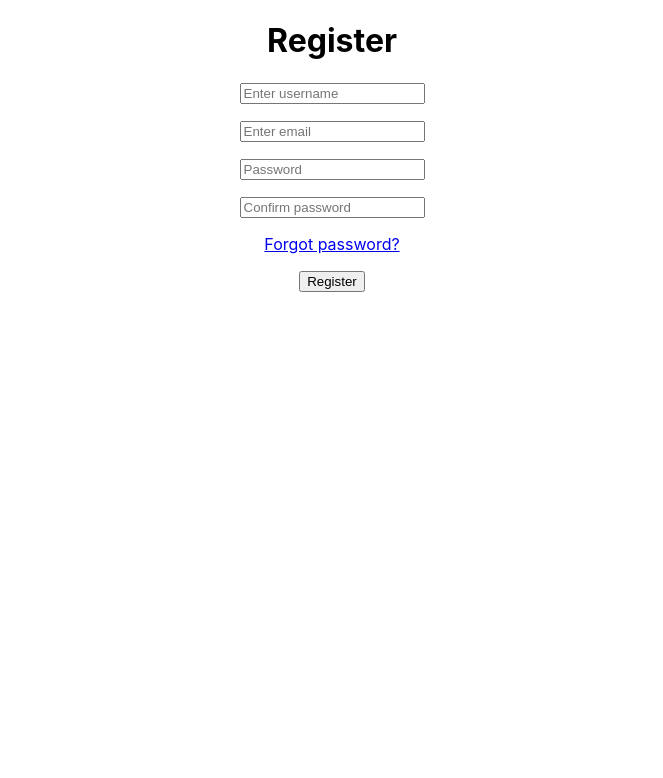
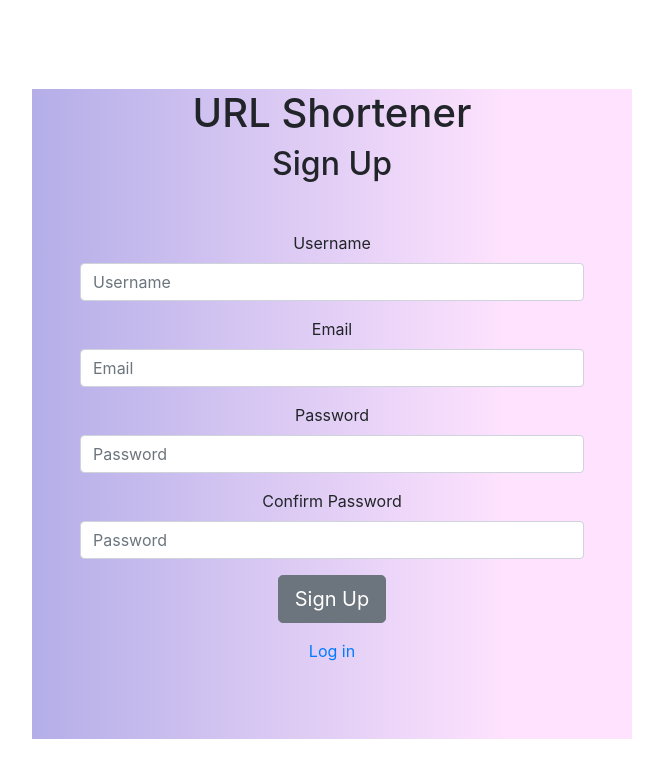
Before and after one commit to burakintisah/url-shortener, a React (Create React App) app in the folder frontend/: page /register in a window 1280 px wide. Shown: the top 778 px of the page, without its empty margins (308-971 px from the left). Built offline with nearby package versions, Linux system fonts and the light colour scheme; what aws-amplify would draw is missing.

Commit message:
sign up and in ui implemented

```diff
--- a/frontend/package.json
+++ b/frontend/package.json
@@ -7,10 +7,14 @@
     "@testing-library/react": "^11.2.6",
     "@testing-library/user-event": "^12.8.3",
     "aws-amplify": "^3.3.27",
+    "bootstrap": "^4.6.0",
+    "mdbootstrap": "^4.19.2",
     "react": "^17.0.2",
     "react-dom": "^17.0.2",
     "react-router-dom": "^5.2.0",
     "react-scripts": "4.0.3",
+    "reactstrap": "^8.9.0",
+    "styled-components": "^5.2.3",
     "web-vitals": "^1.1.1"
   },
   "scripts": {
--- a/frontend/public/index.html
+++ b/frontend/public/index.html
@@ -2,7 +2,7 @@
 <html lang="en">
   <head>
     <meta charset="utf-8" />
-    <link rel="icon" href="%PUBLIC_URL%/favicon.ico" />
+    <link rel="icon" href="%PUBLIC_URL%/favicon.png" />
     <meta name="viewport" content="width=device-width, initial-scale=1" />
     <meta name="theme-color" content="#000000" />
     <meta
@@ -10,34 +10,15 @@
       content="Web site created using create-react-app"
     />
     <link rel="apple-touch-icon" href="%PUBLIC_URL%/logo192.png" />
-    <!--
-      manifest.json provides metadata used when your web app is installed on a
-      user's mobile device or desktop. See https://developers.google.com/web/fundamentals/web-app-manifest/
-    -->
     <link rel="manifest" href="%PUBLIC_URL%/manifest.json" />
-    <!--
-      Notice the use of %PUBLIC_URL% in the tags above.
-      It will be replaced with the URL of the `public` folder during the build.
-      Only files inside the `public` folder can be referenced from the HTML.
-
-      Unlike "/favicon.ico" or "favicon.ico", "%PUBLIC_URL%/favicon.ico" will
-      work correctly both with client-side routing and a non-root public URL.
-      Learn how to configure a non-root public URL by running `npm run build`.
-    -->
-    <title>React App</title>
+    <link rel="stylesheet" href="https://stackpath.bootstrapcdn.com/bootstrap/4.5.0/css/bootstrap.min.css" integrity="sha384-9aIt2nRpC12Uk9gS9baDl411NQApFmC26EwAOH8WgZl5MYYxFfc+NcPb1dKGj7Sk" crossorigin="anonymous">
+    <script src="https://kit.fontawesome.com/4b64c3ab5c.js" crossorigin="anonymous"></script>
+    <title>URL Shortener</title>
   </head>
   <body>
-    <noscript>You need to enable JavaScript to run this app.</noscript>
     <div id="root"></div>
-    <!--
-      This HTML file is a template.
-      If you open it directly in the browser, you will see an empty page.
-
-      You can add webfonts, meta tags, or analytics to this file.
-      The build step will place the bundled scripts into the <body> tag.
-
-      To begin the development, run `npm start` or `yarn start`.
-      To create a production bundle, use `npm run build` or `yarn build`.
-    -->
+    <script src="https://code.jquery.com/jquery-3.5.1.slim.min.js" integrity="sha384-DfXdz2htPH0lsSSs5nCTpuj/zy4C+OGpamoFVy38MVBnE+IbbVYUew+OrCXaRkfj" crossorigin="anonymous"></script>
+    <script src="https://cdn.jsdelivr.net/npm/popper.js@1.16.0/dist/umd/popper.min.js" integrity="sha384-Q6E9RHvbIyZFJoft+2mJbHaEWldlvI9IOYy5n3zV9zzTtmI3UksdQRVvoxMfooAo" crossorigin="anonymous"></script>
+    <script src="https://stackpath.bootstrapcdn.com/bootstrap/4.5.0/js/bootstrap.min.js" integrity="sha384-OgVRvuATP1z7JjHLkuOU7Xw704+h835Lr+6QL9UvYjZE3Ipu6Tp75j7Bh/kR0JKI" crossorigin="anonymous"></script>
   </body>
 </html>
--- a/frontend/src/components/auth/LogIn.js
+++ b/frontend/src/components/auth/LogIn.js
@@ -1,5 +1,7 @@
 import React, { Component } from 'react';
 import { Auth } from "aws-amplify"
+import { Button, Form, FormGroup, Label, Input } from 'reactstrap';
+import styled from 'styled-components'
 
 class LogIn extends Component {
     state = {
@@ -59,53 +61,55 @@ class LogIn extends Component {
     render() {
         return (
                 <div className="container">
-                    <h1>Log in</h1>
-
-
-                    <form onSubmit={this.handleSubmit}>
-                        <div>
-                            <p>
-                                <input
-                                    className="input"
+                    <LoginContainer >
+                        <Form className="login-form bk" onSubmit={this.handleSubmit}>
+                            <h1 >URL Shortener</h1>
+                            <h2>Login</h2>
+                            <FormGroup className="mt-5 ml-5 mr-5">
+                                <Label> Enter username or email</Label>
+                                <Input  className=""
                                         type="text"
                                         id="username"
-                                    placeholder="Enter username or email"
+                                        placeholder="Username or Email"
                                         value={this.state.username}
-                                    onChange={this.onInputChange}
-                                />
-                            </p>
-                        </div>
-                        <div>
-                            <p>
-                                <input
-                                    className="input"
-                                    type="password"
+                                        onChange={this.onInputChange} />
+                            </FormGroup>
+                            <FormGroup className="ml-5 mr-5">
+                                <Label> Password</Label>
+                                <Input  type="password"
                                         id="password"
                                         placeholder="Password"
                                         value={this.state.password}
-                                    onChange={this.onInputChange}
-                                />
-                            </p>
-
+                                        onChange={this.onInputChange} />
+                            </FormGroup>
+                            <Button className="btn-lg   ml-5 mr-5">Log in</Button>
+                            <div className='text-center mt-3 mb-3'>
+                                <a href="\register">Sign up</a>
+                                <span className="p-2">|</span>
+                                <a href="/forgotpassword">Forgot Password</a>
                             </div>
-                        <div>
-                            <p>
-                                <a href="/forgotpassword">Forgot password?</a>
-                            </p>
-
-                        </div>
-                        <div>
-                            <p>
-                                <button className="button">
-                                    Login
-                                </button>
-                            </p>
-
-                        </div>
-                    </form>
+                        </Form>
+                    </LoginContainer>
                 </div>
         );
     }
 }
 
 export default LogIn;
+
+const LoginContainer = styled.div`
+.body{
+    backgroun:#ffffff
+}
+.login-form{
+    width: 100%;
+    max-width: 600px;
+    margin-left: 25px;
+    margin: auto;
+    height: 500px;
+    margin-top:8%;
+    margin-bottom:10%;
+    background: rgb(147,50,158);
+    background: linear-gradient(90deg, rgba(147,50,158,1) 0%, rgba(180,174,232,1) 0%, rgba(255,227,254,1) 80%);
+  }
+`;
--- a/frontend/src/components/auth/Register.js
+++ b/frontend/src/components/auth/Register.js
@@ -1,5 +1,7 @@
 import React, { Component } from 'react';
-import { Auth } from "aws-amplify"
+import { Auth } from "aws-amplify";
+import { Button, Form, FormGroup, Label, Input } from 'reactstrap';
+import styled from 'styled-components';
 
 class Register extends Component {
     state = {
@@ -68,72 +70,69 @@ class Register extends Component {
     render() {
         return (
             <div className="container">
-                <h1>Register</h1>
-                <form onSubmit={this.handleSubmit}>
-                    <div>
-                        <p>
-                            <input
-                                className="input"
+                <RegContainer >
+                        <Form className="login-form bk" onSubmit={this.handleSubmit}>
+                            <h1 >URL Shortener</h1>
+                            <h2>Sign Up</h2>
+                            <FormGroup className="mt-5 ml-5 mr-5">
+                                <Label> Username</Label>
+                                <Input  className="input"
                                         type="text"
                                         id="username"
-                                placeholder="Enter username"
+                                        placeholder="Username"
                                         value={this.state.username}
-                                onChange={this.onInputChange}
-                            />
-                        </p>
-                    </div>
-                    <div >
-                        <p>
-                            <input
-                                className="input"
+                                        onChange={this.onInputChange} />
+                            </FormGroup>
+                            <FormGroup className="ml-5 mr-5">
+                                <Label> Email</Label>
+                                <Input  className="input"
                                         type="email"
                                         id="email"
-                                placeholder="Enter email"
+                                        placeholder="Email"
                                         value={this.state.email}
-                                onChange={this.onInputChange}
-                            />
-                        </p>
-                    </div>
-                    <div>
-                        <p>
-                            <input
-                                className="input"
+                                        onChange={this.onInputChange} />
+                            </FormGroup>
+                            <FormGroup className="ml-5 mr-5">
+                                <Label> Password</Label>
+                                <Input  className="input"
                                         type="password"
                                         id="password"
                                         placeholder="Password"
                                         value={this.state.password}
-                                onChange={this.onInputChange}
-                            />
-                        </p>
-                    </div>
-                    <div>
-                        <p>
-                            <input
-                                className="input"
+                                        onChange={this.onInputChange} />
+                            </FormGroup>
+                            <FormGroup className="ml-5 mr-5">
+                                <Label> Confirm Password</Label>
+                                <Input  className="input"
                                         type="password"
                                         id="confirmpassword"
-                                placeholder="Confirm password"
+                                        placeholder="Password"
                                         value={this.state.confirmpassword}
-                                onChange={this.onInputChange}
-                            />
-                        </p>
+                                        onChange={this.onInputChange} />
+                            </FormGroup>
+                            <Button className="btn-lg   ml-5 mr-5">Sign Up</Button>
+                            <div className='text-center mt-3 mb-3'>
+                                <a href="\login">Log in</a>
                             </div>
-                    <div >
-                        <p >
-                            <a href="/forgotpassword">Forgot password?</a>
-                        </p>
-                    </div>
-                    <div>
-                        <p>
-                            <button>
-                                Register
-                  </button>
-                        </p>
-                    </div>
-                </form>
+                        </Form>
+                    </RegContainer>
             </div>
         );
     }
 }
 
 export default Register;
+
+const RegContainer = styled.div`
+.login-form{
+    width: 100%;
+    max-width: 600px;
+    margin-left: 25px;
+    margin: auto;
+    height: 650px;
+    margin-top:8%;
+    margin-bottom:10%;
+    background: rgb(147,50,158);
+    background: linear-gradient(90deg, rgba(147,50,158,1) 0%, rgba(180,174,232,1) 0%, rgba(255,227,254,1) 80%);
+  }
+`;
```
Also changed, not shown: frontend/src/components/auth/Welcome.js (+40 -3 lines), frontend/src/App.css (line endings or trailing spaces), 1 other file (tests, documents, lock files or other folders). Lines whose indentation alone changed are shown as unchanged.
